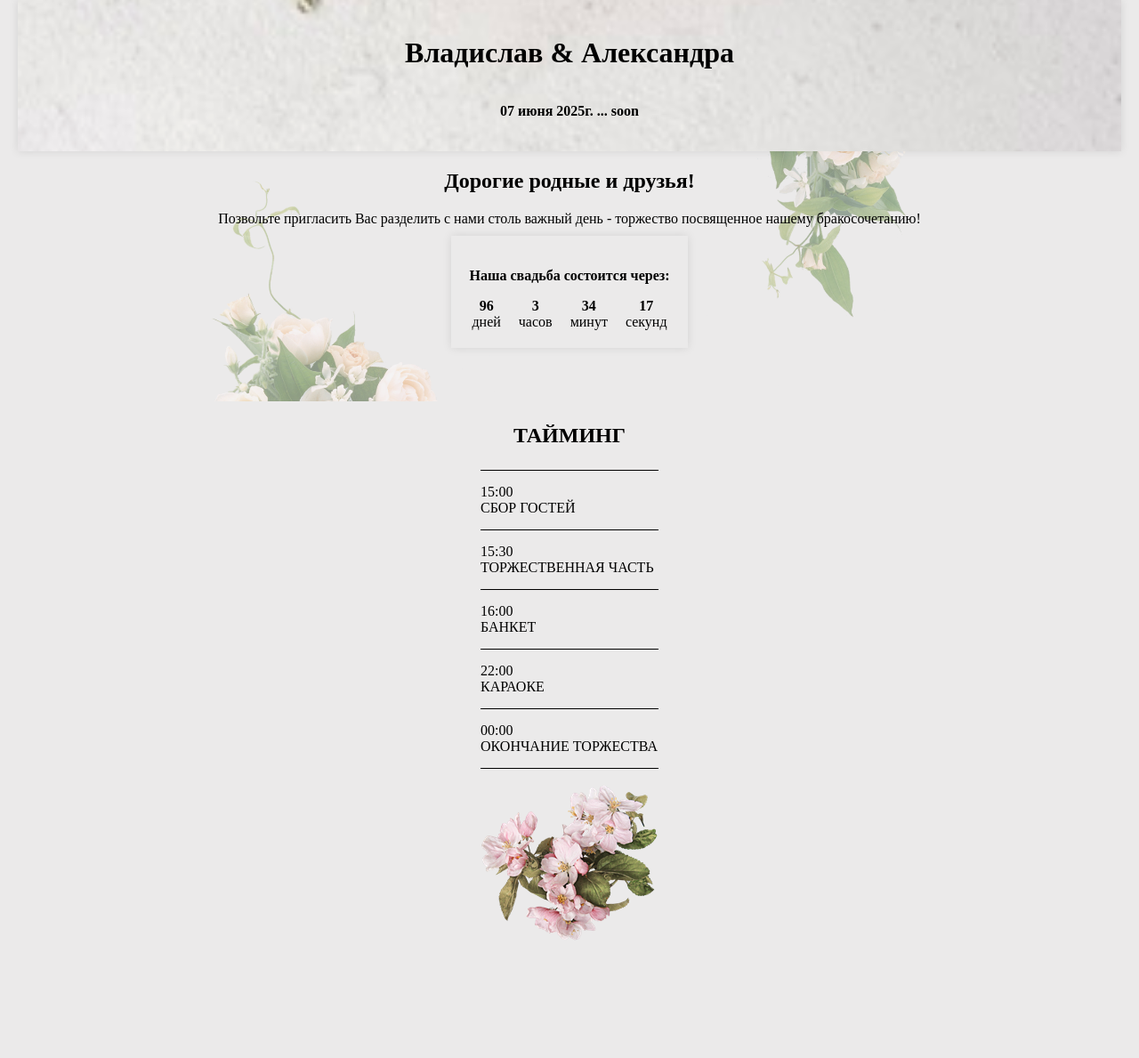
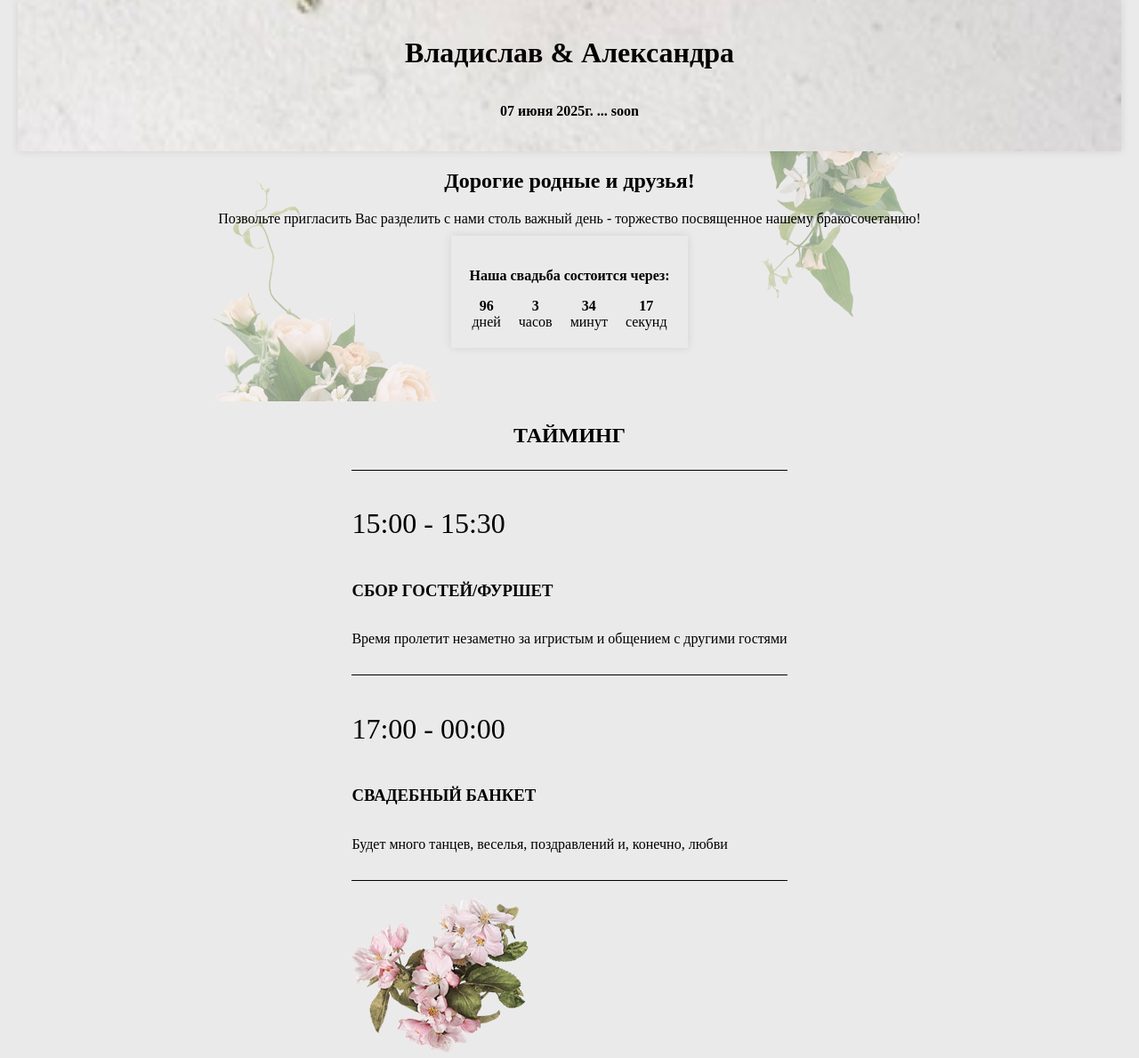
Before and after one commit to Valentin-KV/wedding, a website: page index.html in a window 1280 px wide. Shown: the whole page at 89% size. Before the commit the page ends 1064 px from the top, so only its background shows below. Drawn offline with Linux system fonts and the light colour scheme.

Commit message:
feat: change timing

```diff
--- a/index.html
+++ b/index.html
@@ -37,20 +37,13 @@
                 <h2 class="timing-title">ТАЙМИНГ</h2>
                 <div class="timing-wrap">
                     <hr>
-                <div class="timing-text1">15:00</div>
-                <div class="timing-text01">СБОР ГОСТЕЙ</div>
+                <h2 class="timing-time">15:00 - 15:30</h2>
+                <h3 class="timing-title-time">СБОР ГОСТЕЙ/ФУРШЕТ</h3>
+                <p class="timing-text">Время пролетит незаметно за игристым и общением с другими гостями</p>
                 <hr>
-                <div class="timing-text1">15:30</div>
-                <div class="timing-text01">ТОРЖЕСТВЕННАЯ ЧАСТЬ</div>
-                <hr>
-                <div class="timing-text1">16:00</div>
-                <div class="timing-text01">БАНКЕТ</div>
-                <hr>
-                <div class="timing-text1">22:00</div>
-                <div class="timing-text01">КАРАОКЕ</div>
-                <hr>
-                <div class="timing-text1">00:00</div>
-                <div class="timing-text01">ОКОНЧАНИЕ ТОРЖЕСТВА</div>
+                <h2 class="timing-time">17:00 - 00:00</h2>
+                <h3 class="timing-title-time">СВАДЕБНЫЙ БАНКЕТ</h3>
+                <p class="timing-text">Будет много танцев, веселья, поздравлений и, конечно, любви</p>
                 <hr>
             </div>
             <img src="/wedding/assets/images/flowers-pink01.png" alt="pink flowers">
--- a/styles/style.css
+++ b/styles/style.css
@@ -100,6 +100,12 @@ body {
     padding: 10px;
 }
 
+.timing-time {
+    font-size: 32px;
+    font-style: normal;
+    font-weight: 400;
+}
+
 hr {
     border: 0; /* Убирает стандартный бордюр */
     height: 1px; /* Толщина линии */
```
